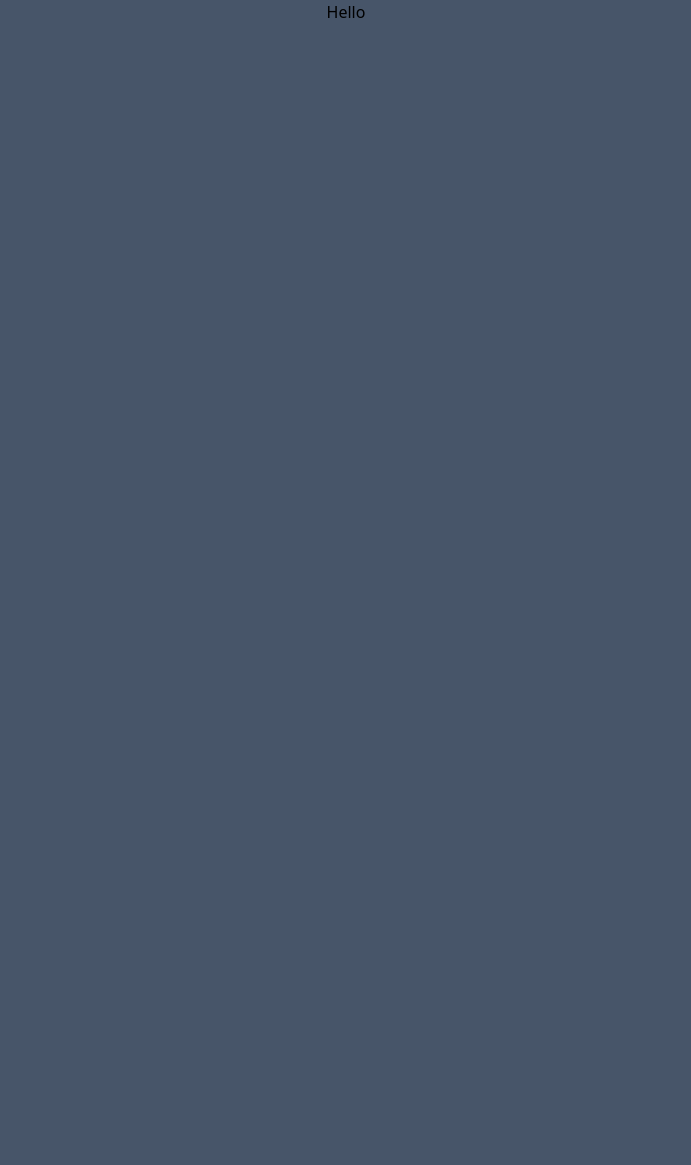
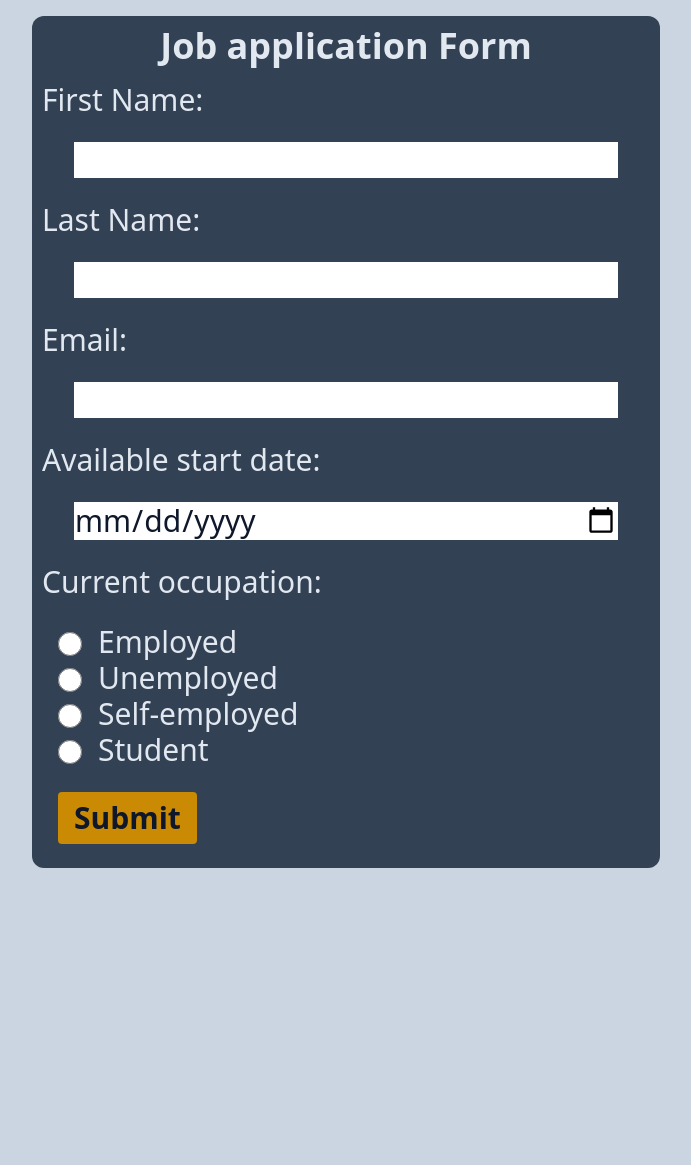
Before and after one commit to Canthar90/Form-App-with-Django, a Django app: page / in a window 1280 px wide. Before the commit the part shown is almost empty. Shown: the whole page, without its empty margins (294-985 px from the left). Before the commit the page ends 18 px from the top, so only its background shows below. Run offline with Django 5.2, Linux system fonts and the light colour scheme; some libraries are stand-ins or nearby versions.

Commit message:
Added Content to idnex html

```diff
--- a/job_application/templates/index.html
+++ b/job_application/templates/index.html
@@ -8,7 +8,117 @@
 
     <link rel="stylesheet" href="{% static 'css/output.css' %}" />
   </head>
-  <body class="bg-slate-600">
-    <div class="flex justify-center bg-slate-600"><h1>Hello</h1></div>
+  <body class="bg-slate-300">
+    <div class="grid grid-cols-8 grid-rows-8 gap-6">
+      <div
+        class="text-center pb-6 bg-slate-700 p-2.5 mt-4 row-start-1 row-span-6 lg:col-start-3 lg:col-span-4 sm:col-start-2 sm:col-span-6 col-start-1 col-span-8 rounded-xl"
+      >
+        <h1 class="text-4xl pb-4 font-bold text-slate-200">
+          Job application Form
+        </h1>
+        <div>
+          <form method="post" class="grid gap-6 text-left text-3xl text-slate-200">
+           {% csrf_token %}
+            <label for="first_name">First Name:</label>
+            <input
+              class="mx-8 text-slate-900"
+              type="text"
+              id="first_name"
+              name="first_name"
+              required
+            />
+            <label for="last_name">Last Name:</label>
+            <input
+              class="mx-8 text-slate-900"
+              type="text"
+              id="last_name"
+              name="last_name"
+              required
+            />
+            <label for="email">Email:</label>
+            <input
+              class="mx-8 text-slate-900"
+              type="email"
+              id="email"
+              name="email"
+              required
+            />
+
+            <label for="date">Available start date:</label>
+            <input
+              class="mx-8 text-slate-900"
+              type="date"
+              id="date"
+              name="date"
+              required
+            />
+            <label for="">Current occupation:</label>
+
+            <div id="occupation">
+              <div class="flex justify-self-start">
+                <input
+                  class="mt-2 mx-4 size-6 text-slate-900"
+                  type="radio"
+                  id="employed"
+                  name="occupation"
+                  value="employed"
+
+                />
+                <label for="employed">Employed</label>
+              </div>
+              <div class="flex justify-self-start">
+                <input
+                  class="mt-2 mx-4 size-6 text-slate-900"
+                  type="radio"
+                  id="unemployed"
+                  name="occupation"
+                  value="unemployed"
+
+                />
+                <label for="unemployed">Unemployed</label>
+              </div>
+              <div class="flex justify-self-start">
+                <input
+                  class="mt-2 mx-4 size-6 text-slate-900"
+                  type="radio"
+                  id="self_employed"
+                  name="occupation"
+                  value="self_employed"
+
+                />
+                <label for="self_employed">Self-employed</label>
+              </div>
+              <div class="flex justify-self-start">
+                <input
+                  class="mt-2 mx-4 size-6 text-slate-900"
+                  type="radio"
+                  id="student"
+                  name="occupation"
+                  value="occupation"
+
+                />
+                <label for="student">Student</label>
+              </div>
+          </div>
+
+          <button class="mx-4 bg-yellow-600 hover:bg-yellow-700 text-slate-900 font-bold py-2 px-4 rounded flex justify-self-start">
+            Submit
+          </button>
+        </div>
+
+        {% if messages %}
+        <div class="flex justify-center bg-yellow-900 text-slate-200 mx-1 rounded-md mt-3" >
+          {% for message in messages %}
+          {{ message }}
+          {% endfor %}
+        </div>
+        {% endif %}
+
+
+            </div>
+          </form>
+        </div>
+      </div>
+    </div>
   </body>
 </html>
--- a/static/CSS/output.css
+++ b/static/CSS/output.css
@@ -590,6 +590,49 @@ video {
   position: relative;
 }
 
+.col-span-8 {
+  grid-column: span 8 / span 8;
+}
+
+.col-start-1 {
+  grid-column-start: 1;
+}
+
+.row-span-6 {
+  grid-row: span 6 / span 6;
+}
+
+.row-start-1 {
+  grid-row-start: 1;
+}
+
+.mx-1 {
+  margin-left: 0.25rem;
+  margin-right: 0.25rem;
+}
+
+.mx-4 {
+  margin-left: 1rem;
+  margin-right: 1rem;
+}
+
+.mx-8 {
+  margin-left: 2rem;
+  margin-right: 2rem;
+}
+
+.mt-2 {
+  margin-top: 0.5rem;
+}
+
+.mt-3 {
+  margin-top: 0.75rem;
+}
+
+.mt-4 {
+  margin-top: 1rem;
+}
+
 .block {
   display: block;
 }
@@ -610,6 +653,11 @@ video {
   display: none;
 }
 
+.size-6 {
+  width: 1.5rem;
+  height: 1.5rem;
+}
+
 .border-collapse {
   border-collapse: collapse;
 }
@@ -618,8 +666,36 @@ video {
   transform: translate(var(--tw-translate-x), var(--tw-translate-y)) rotate(var(--tw-rotate)) skewX(var(--tw-skew-x)) skewY(var(--tw-skew-y)) scaleX(var(--tw-scale-x)) scaleY(var(--tw-scale-y));
 }
 
+.grid-cols-8 {
+  grid-template-columns: repeat(8, minmax(0, 1fr));
+}
+
+.grid-rows-8 {
+  grid-template-rows: repeat(8, minmax(0, 1fr));
+}
+
 .justify-center {
   justify-content: center;
+}
+
+.gap-6 {
+  gap: 1.5rem;
+}
+
+.justify-self-start {
+  justify-self: start;
+}
+
+.rounded {
+  border-radius: 0.25rem;
+}
+
+.rounded-md {
+  border-radius: 0.375rem;
+}
+
+.rounded-xl {
+  border-radius: 0.75rem;
 }
 
 .border {
@@ -631,11 +707,115 @@ video {
   background-color: rgb(71 85 105 / var(--tw-bg-opacity));
 }
 
-.bg-slate-900 {
+.bg-slate-400 {
   --tw-bg-opacity: 1;
-  background-color: rgb(15 23 42 / var(--tw-bg-opacity));
+  background-color: rgb(148 163 184 / var(--tw-bg-opacity));
+}
+
+.bg-slate-200 {
+  --tw-bg-opacity: 1;
+  background-color: rgb(226 232 240 / var(--tw-bg-opacity));
+}
+
+.bg-slate-300 {
+  --tw-bg-opacity: 1;
+  background-color: rgb(203 213 225 / var(--tw-bg-opacity));
+}
+
+.bg-slate-700 {
+  --tw-bg-opacity: 1;
+  background-color: rgb(51 65 85 / var(--tw-bg-opacity));
+}
+
+.bg-yellow-600 {
+  --tw-bg-opacity: 1;
+  background-color: rgb(202 138 4 / var(--tw-bg-opacity));
+}
+
+.bg-yellow-900 {
+  --tw-bg-opacity: 1;
+  background-color: rgb(113 63 18 / var(--tw-bg-opacity));
+}
+
+.p-2\.5 {
+  padding: 0.625rem;
+}
+
+.px-4 {
+  padding-left: 1rem;
+  padding-right: 1rem;
+}
+
+.py-2 {
+  padding-top: 0.5rem;
+  padding-bottom: 0.5rem;
+}
+
+.pb-4 {
+  padding-bottom: 1rem;
+}
+
+.pb-6 {
+  padding-bottom: 1.5rem;
+}
+
+.text-left {
+  text-align: left;
+}
+
+.text-center {
+  text-align: center;
+}
+
+.text-3xl {
+  font-size: 1.875rem;
+  line-height: 2.25rem;
+}
+
+.text-4xl {
+  font-size: 2.25rem;
+  line-height: 2.5rem;
+}
+
+.font-bold {
+  font-weight: 700;
+}
+
+.text-slate-200 {
+  --tw-text-opacity: 1;
+  color: rgb(226 232 240 / var(--tw-text-opacity));
+}
+
+.text-slate-900 {
+  --tw-text-opacity: 1;
+  color: rgb(15 23 42 / var(--tw-text-opacity));
 }
 
 .ease-in-out {
   transition-timing-function: cubic-bezier(0.4, 0, 0.2, 1);
 }
+
+.hover\:bg-yellow-700:hover {
+  --tw-bg-opacity: 1;
+  background-color: rgb(161 98 7 / var(--tw-bg-opacity));
+}
+
+@media (min-width: 640px) {
+  .sm\:col-span-6 {
+    grid-column: span 6 / span 6;
+  }
+
+  .sm\:col-start-2 {
+    grid-column-start: 2;
+  }
+}
+
+@media (min-width: 1024px) {
+  .lg\:col-span-4 {
+    grid-column: span 4 / span 4;
+  }
+
+  .lg\:col-start-3 {
+    grid-column-start: 3;
+  }
+}
```
